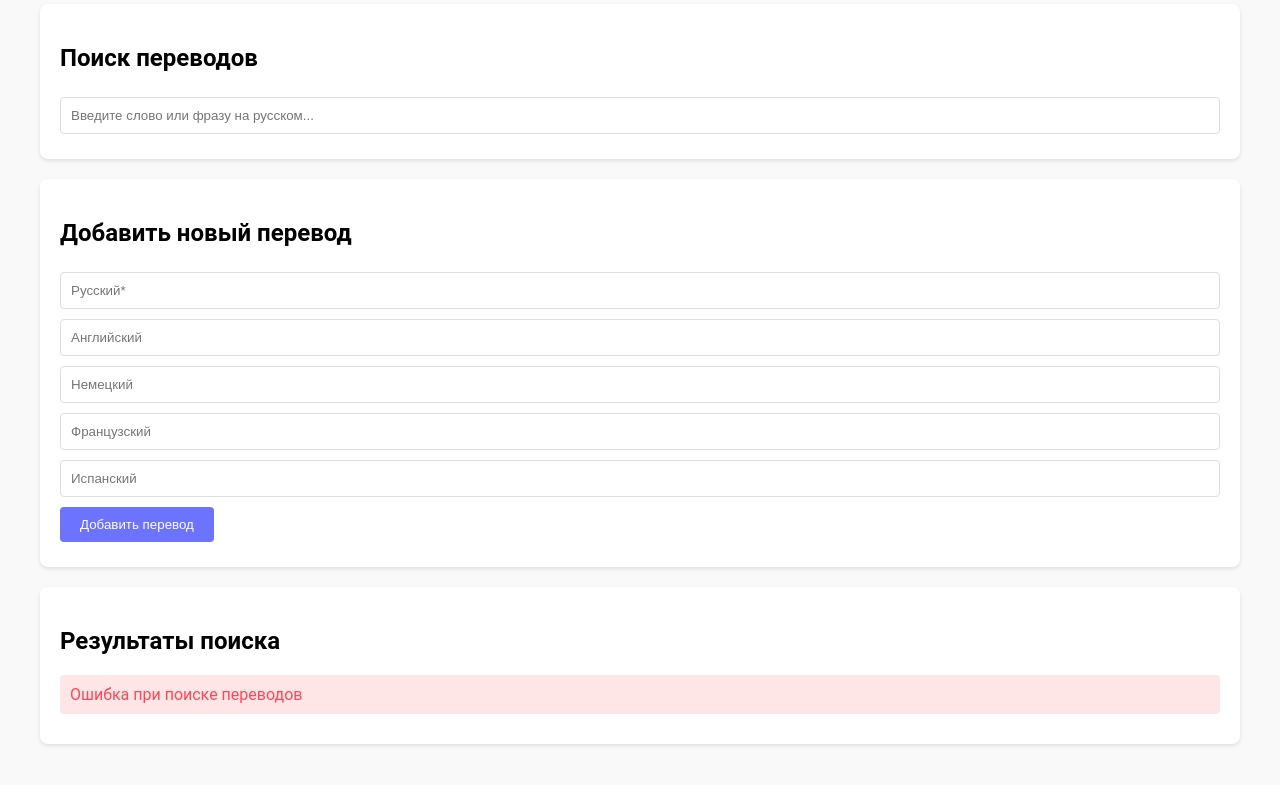
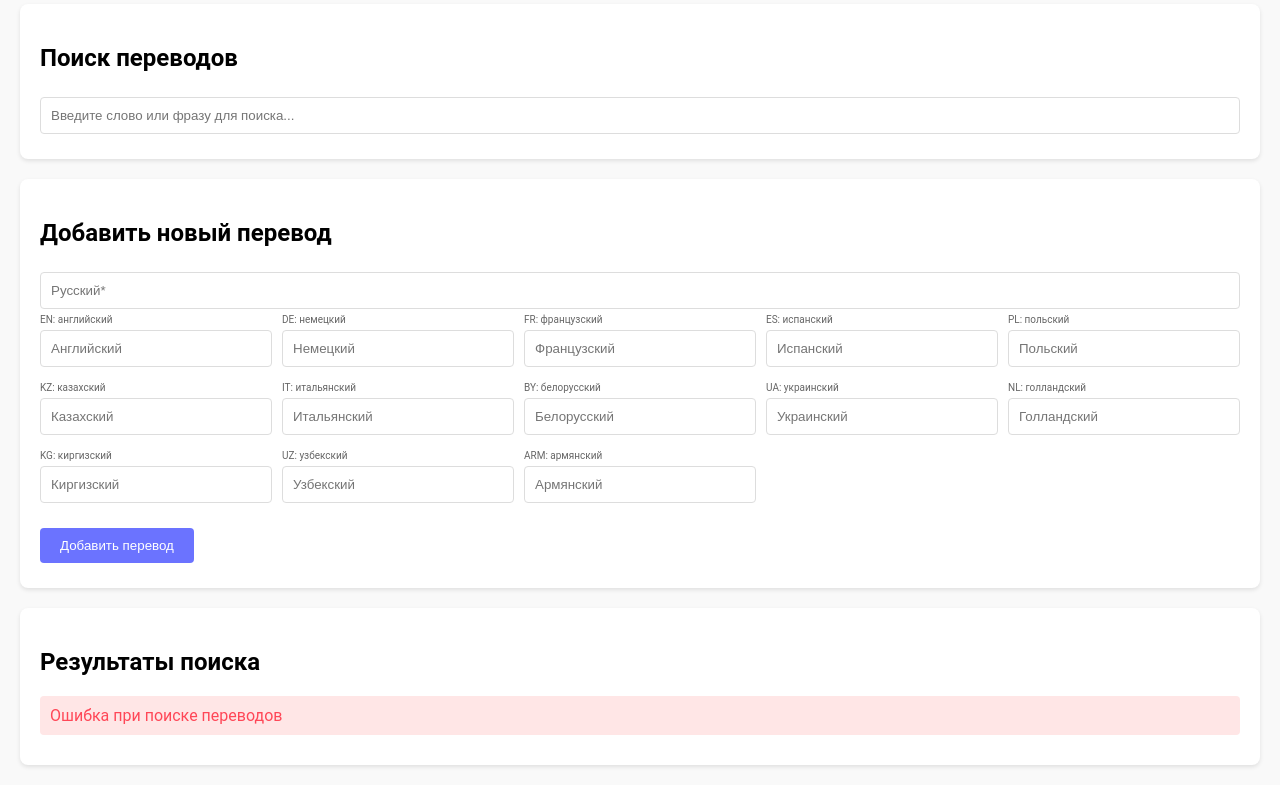
Before and after one commit to m9672966-boop/perevod, a website: page translations.html in a window 1280 px wide. Shown: the part 95-880 px from the top of the page. Before the commit the page ends 859 px from the top, so only its background shows below. Drawn offline with Linux system fonts and the light colour scheme; no server answers.

Commit message:
Update translations.html

```diff
--- a/translations.html
+++ b/translations.html
@@ -13,7 +13,7 @@
     }
 
     .container {
-      max-width: 1200px;
+      max-width: 1600px;
       margin: 0 auto;
     }
 
@@ -43,6 +43,14 @@
       padding: 20px;
       border-radius: 8px;
       box-shadow: 0 2px 4px rgba(0,0,0,0.1);
+      overflow-x: auto;
+    }
+
+    .language-grid {
+      display: grid;
+      grid-template-columns: repeat(5, 1fr);
+      gap: 10px;
+      margin-bottom: 15px;
     }
 
     input, textarea {
@@ -80,17 +88,21 @@
       width: 100%;
       border-collapse: collapse;
       margin-top: 20px;
+      min-width: 1200px;
     }
 
     th, td {
-      padding: 12px;
+      padding: 8px;
       text-align: left;
       border-bottom: 1px solid #ddd;
+      font-size: 14px;
     }
 
     th {
       background-color: #f8f9fa;
       font-weight: bold;
+      position: sticky;
+      top: 0;
     }
 
     .loading {
@@ -106,18 +118,24 @@
       border-radius: 4px;
       margin: 10px 0;
     }
+
+    .language-badge {
+      font-size: 10px;
+      color: #666;
+      display: block;
+    }
   </style>
 </head>
 <body>
   <div class="container">
-    <h1>🌐 Управление переводами</h1>
+    <h1>🌐 Управление переводами (16 языков)</h1>
 
     <div class="search-section">
       <h2>Поиск переводов</h2>
       <input
         type="text"
         id="searchInput"
-        placeholder="Введите слово или фразу на русском..."
+        placeholder="Введите слово или фразу для поиска..."
         onkeyup="searchTranslations()"
       >
     </div>
@@ -125,10 +143,64 @@
     <div class="add-section">
       <h2>Добавить новый перевод</h2>
       <input type="text" id="russianInput" placeholder="Русский*" required>
-      <input type="text" id="englishInput" placeholder="Английский">
-      <input type="text" id="germanInput" placeholder="Немецкий">
-      <input type="text" id="frenchInput" placeholder="Французский">
-      <input type="text" id="spanishInput" placeholder="Испанский">
+
+      <div class="language-grid">
+        <div>
+          <span class="language-badge">EN: английский</span>
+          <input type="text" id="englishInput" placeholder="Английский">
+        </div>
+        <div>
+          <span class="language-badge">DE: немецкий</span>
+          <input type="text" id="germanInput" placeholder="Немецкий">
+        </div>
+        <div>
+          <span class="language-badge">FR: французский</span>
+          <input type="text" id="frenchInput" placeholder="Французский">
+        </div>
+        <div>
+          <span class="language-badge">ES: испанский</span>
+          <input type="text" id="spanishInput" placeholder="Испанский">
+        </div>
+        <div>
+          <span class="language-badge">PL: польский</span>
+          <input type="text" id="polishInput" placeholder="Польский">
+        </div>
+
+        <div>
+          <span class="language-badge">KZ: казахский</span>
+          <input type="text" id="kazakhInput" placeholder="Казахский">
+        </div>
+        <div>
+          <span class="language-badge">IT: итальянский</span>
+          <input type="text" id="italianInput" placeholder="Итальянский">
+        </div>
+        <div>
+          <span class="language-badge">BY: белорусский</span>
+          <input type="text" id="belarusianInput" placeholder="Белорусский">
+        </div>
+        <div>
+          <span class="language-badge">UA: украинский</span>
+          <input type="text" id="ukrainianInput" placeholder="Украинский">
+        </div>
+        <div>
+          <span class="language-badge">NL: голландский</span>
+          <input type="text" id="dutchInput" placeholder="Голландский">
+        </div>
+
+        <div>
+          <span class="language-badge">KG: киргизский</span>
+          <input type="text" id="kyrgyzInput" placeholder="Киргизский">
+        </div>
+        <div>
+          <span class="language-badge">UZ: узбекский</span>
+          <input type="text" id="uzbekInput" placeholder="Узбекский">
+        </div>
+        <div>
+          <span class="language-badge">ARM: армянский</span>
+          <input type="text" id="armenianInput" placeholder="Армянский">
+        </div>
+      </div>
+
       <button onclick="addTranslation()">Добавить перевод</button>
     </div>
 
```
